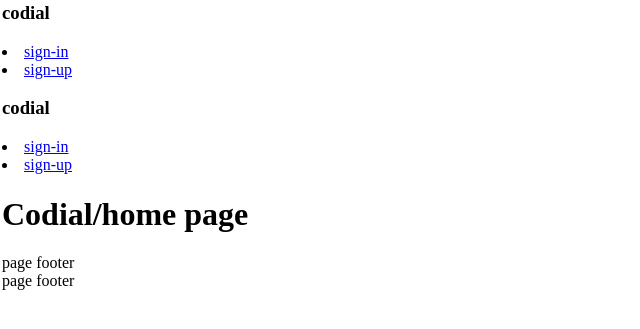
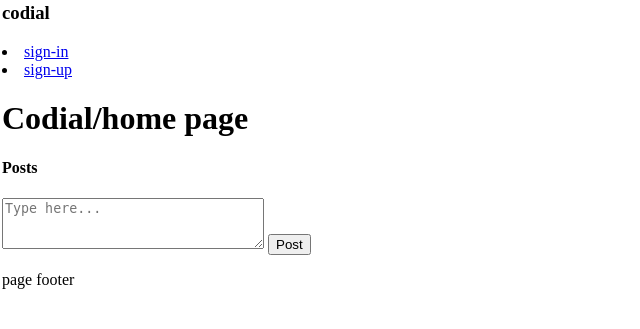
Before and after one commit to shishir474/codial, a Node server app: page / in a window 1280 px wide. Shown: the top 329 px of the page, without its empty margins (0-640 px from the left). Run offline with Node 20, Linux system fonts and the light colour scheme; some libraries are stand-ins or nearby versions.

Commit message:
save posts to database

```diff
--- a/controllers/home_controller.js
+++ b/controllers/home_controller.js
@@ -1,3 +1,4 @@
+const Post = require('../models/post');
 // I'm exporting this home() so that I can use it in my routes folder.This fucntion is same as
 // my callback function.Now I need to import this in my routes index.js file
 
@@ -13,5 +14,6 @@ module.exports.home = function(req,res){
         title:'Shishir'
     });
 }
+
 console.log('controller loaded')
 // module.exports.actionName = function(req,res){}
--- a/routes/posts.js
+++ b/routes/posts.js
@@ -1,8 +1,12 @@
 const express = require('express');
 const router = express.Router();
+
 const postsController = require('../controllers/posts_controller');
 
 router.get('/',postsController.postRender);
 router.get('/likes',postsController.postLikes);
 router.use('/comments',require('./comment'));
+
+router.post('/create', postsController.createpost);
+
 module.exports = router;
--- a/routes/users.js
+++ b/routes/users.js
@@ -19,4 +19,6 @@ router.post('/create-session',passport.authenticate(
 
 router.get('/sign-out',userController.destroySession);
 
+
+
 module.exports = router;
--- a/views/_header.ejs
+++ b/views/_header.ejs
@@ -4,6 +4,7 @@
 
 
         <% if (locals.user) { %>
+            <!-- if locals .user exists => user is signed in -->
 
            <li><a href="/users/profile"> <%= user.name %></a> </li>
 
--- a/views/home.ejs
+++ b/views/home.ejs
@@ -17,14 +17,18 @@
         <title></title>
     </head>
     <body>
-        <!-- <header>
-            Page header
-        </header> -->
-        <%- include('_header') %>
+
+        <!-- <%- include('_header') %>  header and footer are already included in layout so thereby removing it  -->
         <h1>Codial/home page</h1>
-        <!-- <footer>
-            page footer
-        </footer> -->
-        <%- include('_footer')%>
+        <section id="feed-posts">
+            <h4>Posts</h4>
+            <form action="/posts/create" id="new-post-form" method="POST">
+                <textarea name="content" cols="30" rows="3" placeholder="Type here..."></textarea>
+                <input type="submit" value="Post">
+            </form>
+
+        </section>
+
+        <!-- <%- include('_footer')%> -->
     </body>
 </html>
```
Also changed, not shown: controllers/posts_controller.js (+21 -0 lines), models/post.js (added, +16 -0 lines).
